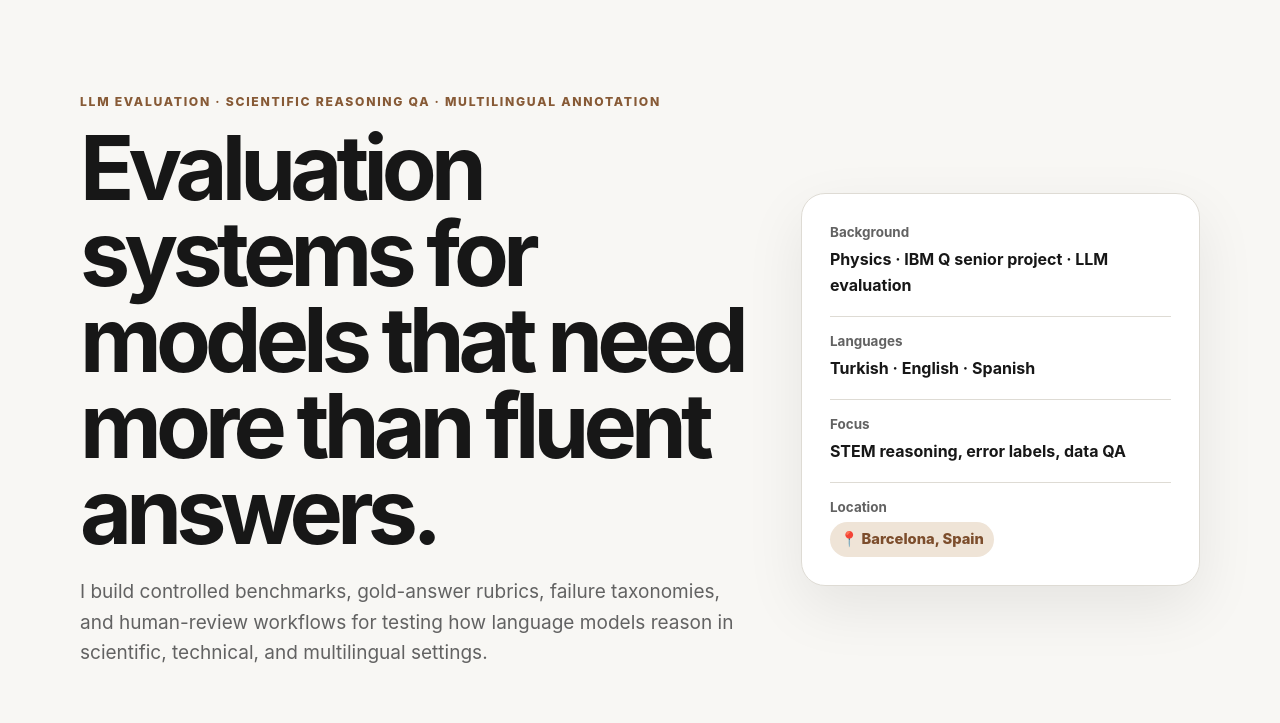
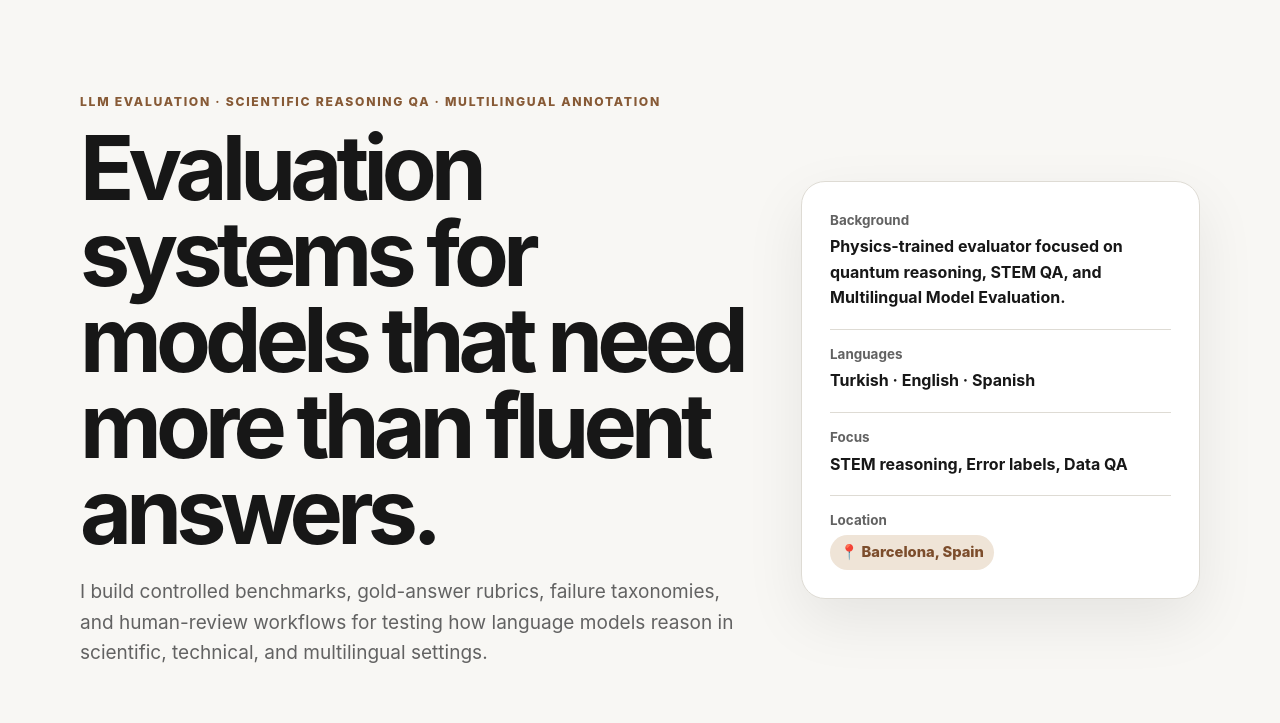
Before and after one commit to ustunpigdir/portfolio, a plain HTML site: page index.html in a window 1280 px wide. Shown: the part 77-800 px from the top of the page. Drawn offline with Linux system fonts and the light colour scheme.

Commit message:
Update index.html

```diff
--- a/index.html
+++ b/index.html
@@ -55,7 +55,7 @@
           <dl>
             <div>
               <dt>Background</dt>
-              <dd>Physics · IBM Q senior project · LLM evaluation</dd>
+              <dd>Physics-trained evaluator focused on quantum reasoning, STEM QA, and Multilingual Model Evaluation.</dd>
             </div>
             <div>
               <dt>Languages</dt>
@@ -63,7 +63,7 @@
             </div>
             <div>
               <dt>Focus</dt>
-              <dd>STEM reasoning, error labels, data QA</dd>
+              <dd>STEM reasoning, Error labels, Data QA</dd>
             </div>
             <div>
               <dt>Location</dt>
```
